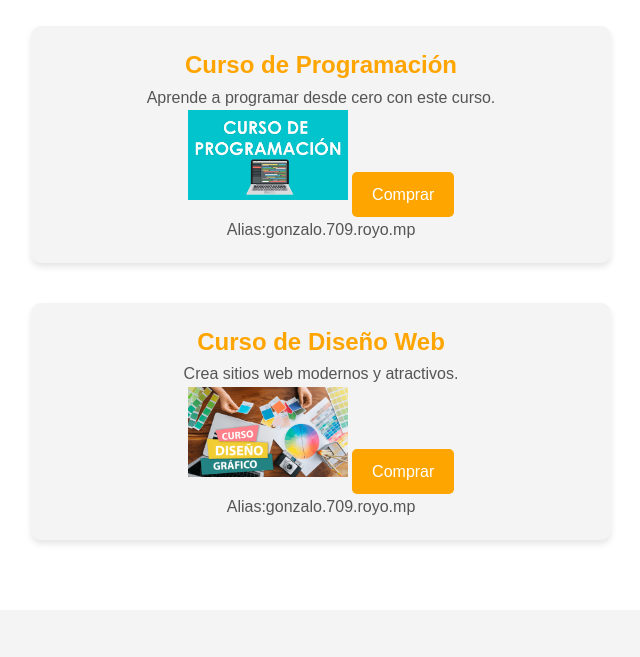
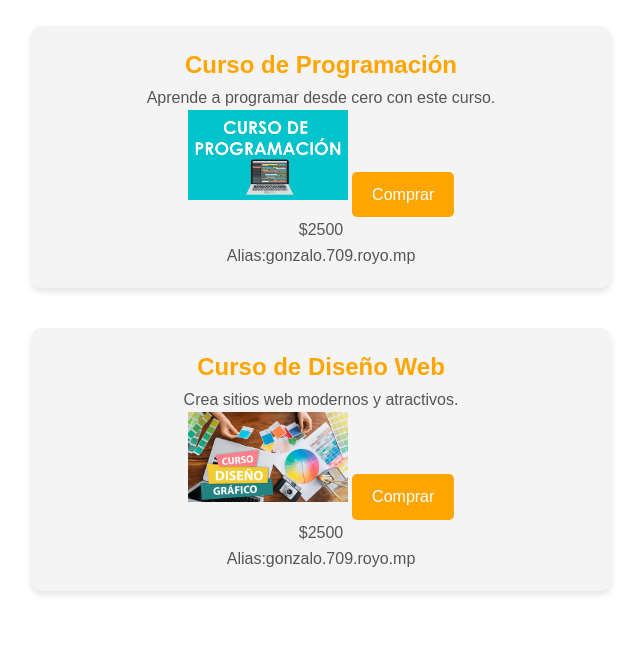
Before and after one commit to gonx-wq/gonx, a plain HTML site: page index.html in a window 1280 px wide. Shown: the part 566-1223 px from the top of the page, without its empty margins (319-959 px from the left). Drawn offline with Linux system fonts and the light colour scheme.

Commit message:
Update index.html

```diff
--- a/index.html
+++ b/index.html
@@ -6,6 +6,7 @@
     <meta name="description" content="Gonx - Cursos Digitales. Aprende desde cero con nuestros cursos online.">
     <meta name="keywords" content="cursos digitales, aprendizaje online, programación, diseño web, cursos Gonx">
     <meta name="author" content="Gonx">
+    <meta name="google-site-verification" content="8RycK-8T8glHFCaDPnLWom9t_d4DKzyPgCU2ifm44n8" />
     <meta name="robots" content="index, follow">
     <title>Gonx - Cursos Digitales</title>
     <link rel="stylesheet" href="styles.css">
@@ -200,6 +201,7 @@
             <p>Aprende a programar desde cero con este curso.</p>
             <img src="./images.png" alt="Programacion">
             <a href="https://www.mercadopago.com.ar" class="btn">Comprar</a>
+            <p> $2500 <p>
             <p>Alias:gonzalo.709.royo.mp</p>
         </div>
         <div class="curso">
@@ -207,6 +209,7 @@
             <p>Crea sitios web modernos y atractivos.</p>
             <img src="./diseño grafico.png" alt="diseño grafico">
             <a href="https://www.mercadopago.com.ar" class="btn">Comprar</a>
+            <p> $2500 <p>
             <p>Alias:gonzalo.709.royo.mp</p>
         </div>
     </section>
```
